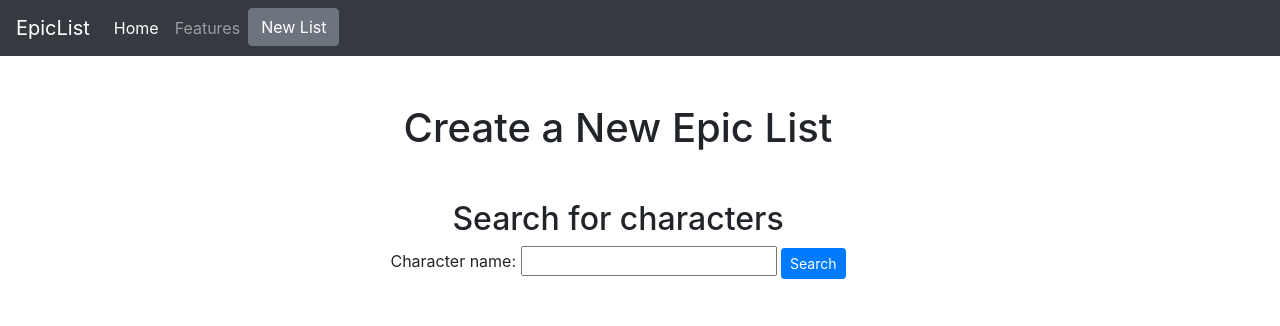
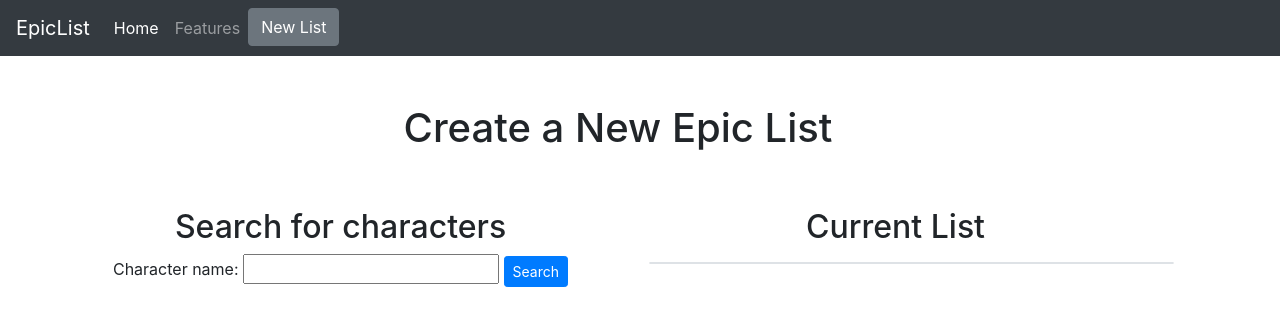
Before and after one commit to brydenu/epiclist, a Flask app: template templates/new_list.html in a window 1280 px wide. Shown: the top 326 px of the page. Run offline with Flask 2, Linux system fonts and the light colour scheme; the template is opened without the code that fills it, so the values that code supplies are empty; some libraries are stand-ins or nearby versions.

Commit message:
reorginized file to see current list

```diff
--- a/templates/new_list.html
+++ b/templates/new_list.html
@@ -4,15 +4,28 @@
 {% block content %}
 <div class="header m-2">
     <h1>Create a New Epic List</h1>
-    <h2 class="mt-5"> Search for characters</h2>
 </div>
-<form action="">
-    <label for="character-name">Character name:</label>
-    <input type="text" id="character-name" name="character-name">
-    <button class="btn btn-primary btn-sm" id="search-btn">Search</button>
-</form>
+<div class="container">
+    <div class="row">
+        <div class="col">
+            <h2 class="mt-5"> Search for characters</h2>
+            <form action="" onsubmit="return false">
+                <label for="character-name">Character name:</label>
+                <input type="text" id="character-name" name="character-name">
+                <button type="button" class="btn btn-primary btn-sm" id="search-btn">Search</button>
+                <div class="container m-3" id="search-results"></div>
+            </form>
+        </div>
+        <div class="col">
+            <h2 class="mt-5">Current List</h2>
+            <div class="container m-3 border rounded" id="list-container">
 
-<div class="container m-3" id="search-results"></div>
+            </div>
+        </div>
+
+
+    </div>
+</div>
 
 
 <script src="https://cdnjs.cloudflare.com/ajax/libs/axios/0.21.1/axios.js"
```
